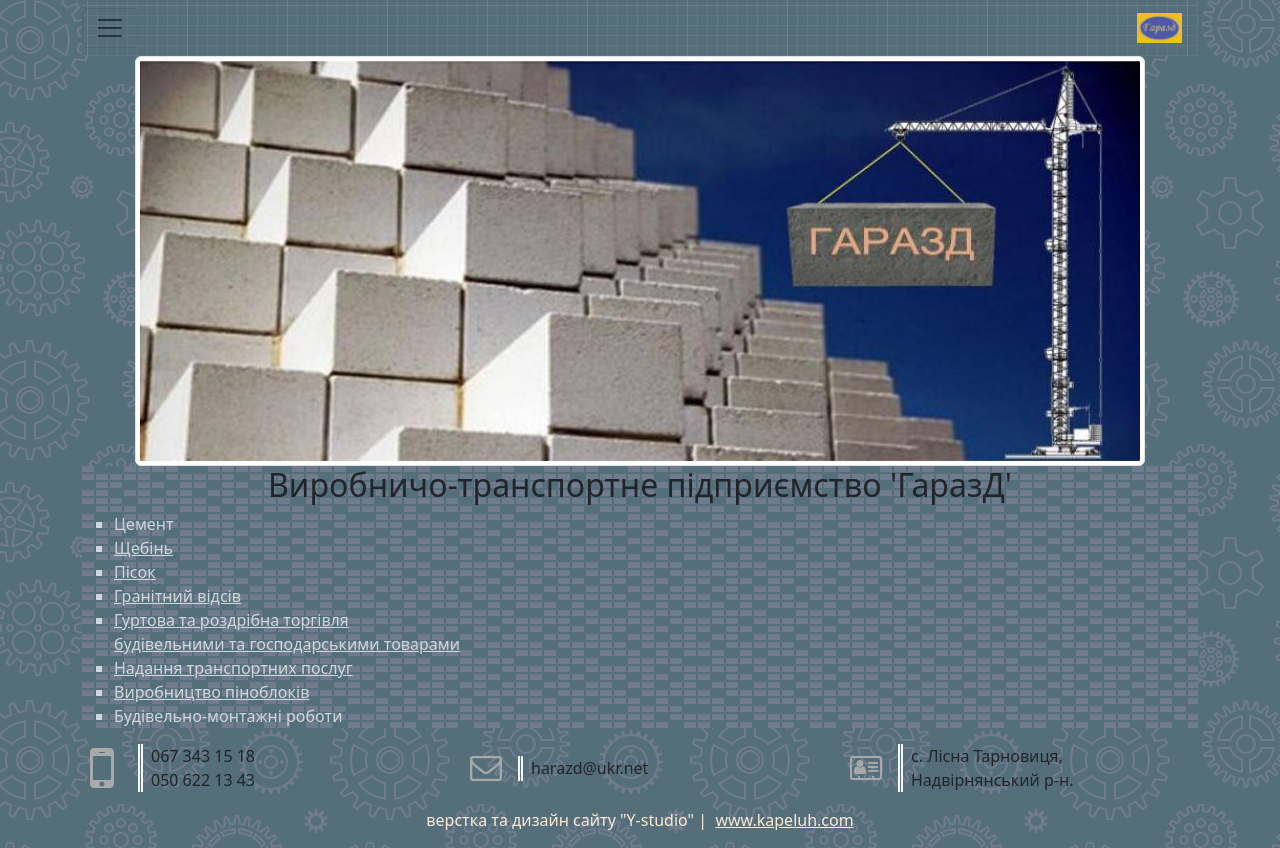
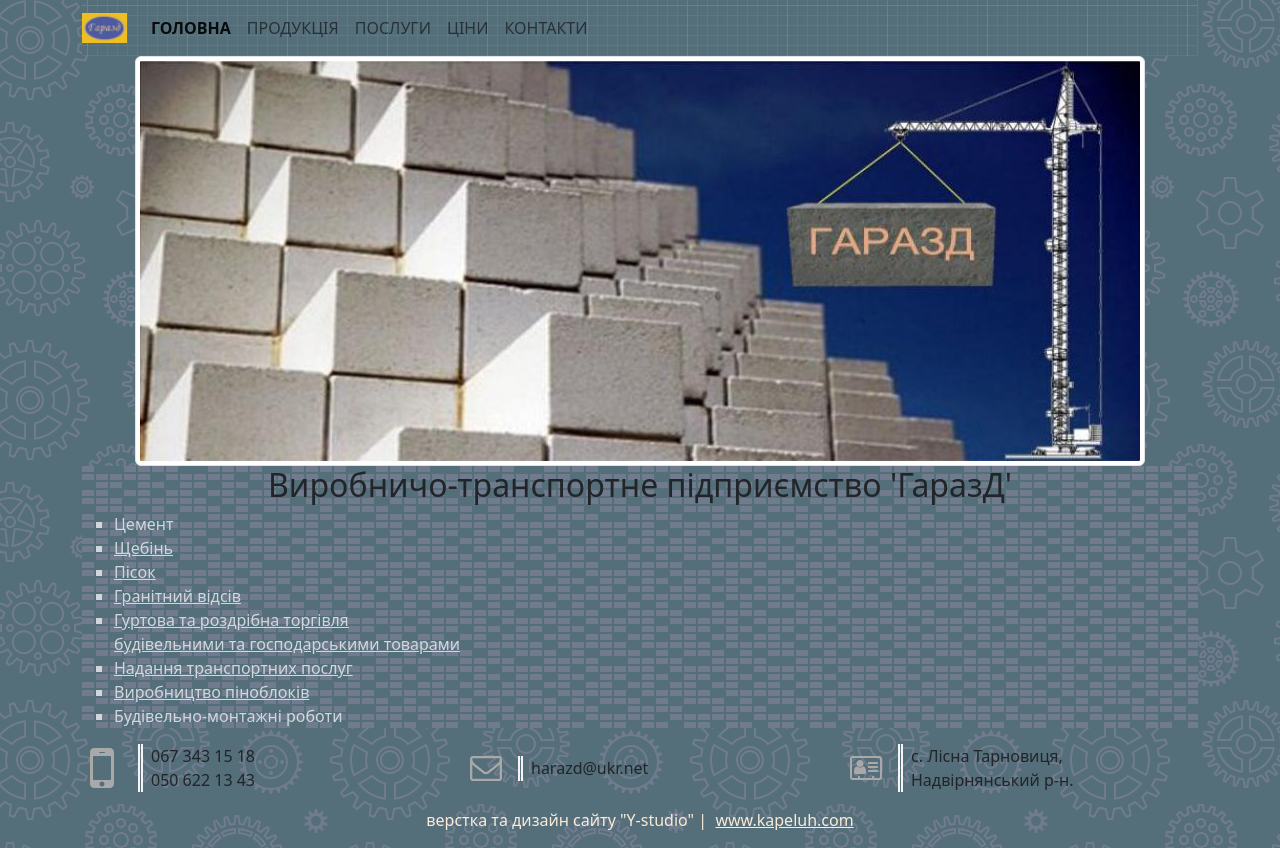
Before and after one commit to Y-Taras/garazd, a website built with Parcel: page index.html in a window 1280 px wide. Built offline with nearby package versions, Linux system fonts and the light colour scheme.

Commit message:
fix navbar expand

```diff
--- a/index.html
+++ b/index.html
@@ -30,12 +30,13 @@
 <div>
   <div class="container">
     <div class="sticky-top">
-      <nav role="navigation" class="navbar navbar-toggleable navbar-inverse bg-faded">
-        <button type="button" class="navbar-toggler navbar-toggler-right"><span class="navbar-toggler-icon"></span>
+      <nav role="navigation" class="navbar navbar-expand-lg navbar-inverse bg-faded">
+        <button class="navbar-toggler navbar-toggler-right" type="button" data-bs-toggle="collapse" data-bs-target="#navbarSupportedContent">
+          <span class="navbar-toggler-icon"></span>
         </button>
         <a class="navbar-brand" href="/"><img src="/icon.png" height="30" class="d-inline-block align-top"
                                               alt="brand"></a>
-        <div class="collapse navbar-collapse">
+        <div class="collapse navbar-collapse" id="navbarSupportedContent">
           <ul class="ml-auto navbar-nav">
             <li class="nav-item"><a class="active nav-link" href="/">ГОЛОВНА</a></li>
             <li class="nav-item"><a class="nav-link" href="/products">ПРОДУКЦІЯ</a></li>
```
Also changed, not shown: contacts.html (+1 -1 lines), products.html (+1 -1 lines), services.html (+1 -1 lines).
